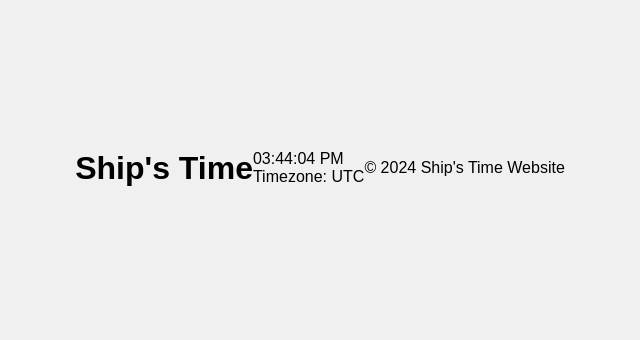
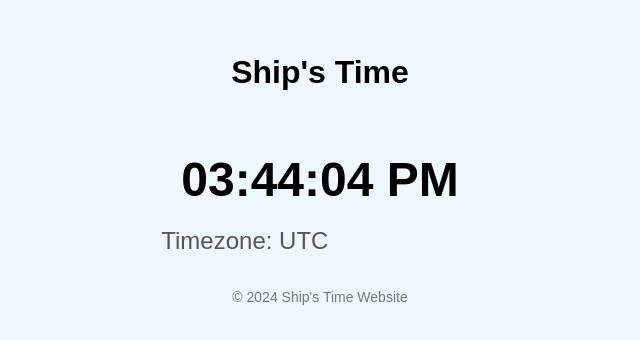
Before and after one commit to homer393495/codingai.github.com, a plain HTML site: page index.html in a window 1280 px wide. Shown: the part 232-572 px from the top of the page, without its empty margins (320-960 px from the left). Drawn offline with Linux system fonts and the light colour scheme.

Commit message:
Update styles.css

```diff
--- a/styles.css
+++ b/styles.css
@@ -1,35 +1,30 @@
 body {
+    display: flex;
+    flex-direction: column;
+    align-items: center;
+    justify-content: center;
+    height: 100vh;
+    background-color: #f0f8ff;
     font-family: Arial, sans-serif;
-    background-color: #f0f0f0;
-    display: flex;
-    justify-content: center;
-    align-items: center;
-    height: 100vh;
-    margin: 0;
 }
 
-.clock-container {
-    text-align: center;
-    background-color: #ffffff; /* Changed to full hex for clarity */
-    padding: 40px; /* Increased padding for better spacing */
-    border-radius: 15px; /* Slightly rounded corners */
-    box-shadow: 0 4px 20px rgba(0, 0, 0, 0.1); /* Enhanced shadow for depth */
-    transition: transform 0.2s; /* Smooth transition for hover effect */
+header {
+    margin-bottom: 20px;
 }
 
-.clock-container:hover {
-    transform: scale(1.02); /* Slightly enlarge on hover */
+#clock {
+    font-size: 48px;
+    font-weight: bold;
+    margin: 20px;
 }
 
-.clock {
-    font-size: 64px; /* Increased font size for better visibility */
-    margin: 20px 0;
-    color: #333333; /* Full hex for clarity */
-    letter-spacing: 2px; /* Added letter spacing for better readability */
+#timezone {
+    font-size: 24px;
+    color: #555;
 }
 
-.timezone {
-    font-size: 20px; /* Increased font size for better visibility */
-    color: #666666; /* Full hex for clarity */
-    margin-top: 10px; /* Added margin for spacing */
+footer {
+    margin-top: 20px;
+    font-size: 14px;
+    color: #777;
 }
```
